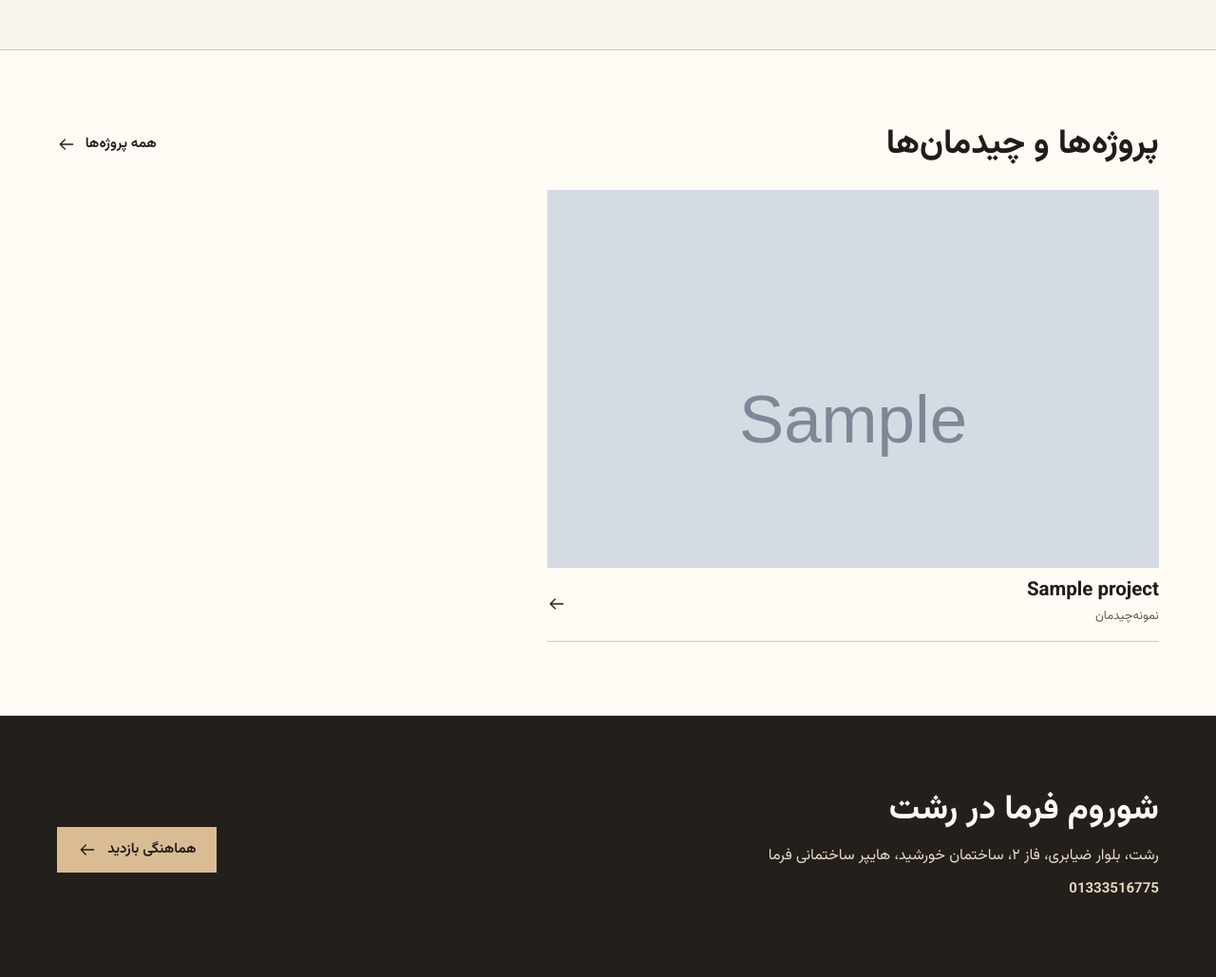
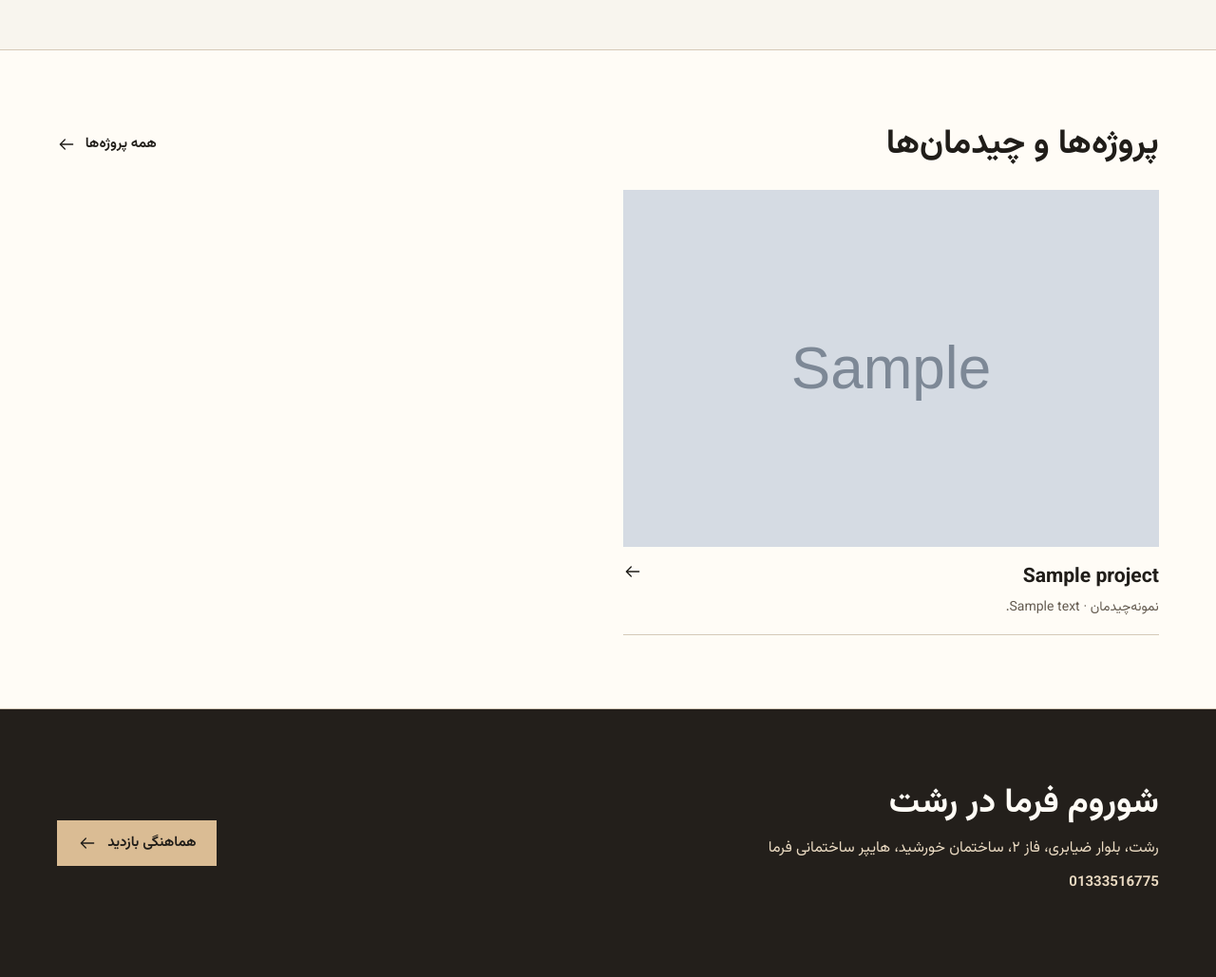
Before and after one commit to NoahProphet/forma, a Django app: page / in a window 1280 px wide. Shown: the part 1833-2862 px from the top of the page at 95% size. Run offline with Django 5.2, Linux system fonts and the light colour scheme; tables that the repository leaves empty hold one stand-in row (values such as "Sample post"); grey boxes marked "Sample" are stand-in pictures.

Commit message:
Align the HOME-04 project previews on a shared photographic grid

```diff
--- /dev/null
+++ b/static/css/home-projects.css
@@ -0,0 +1,42 @@
+.home-projects-heading {
+  display: grid;
+  grid-template-columns: minmax(0, 1fr) auto;
+  align-items: center;
+  gap: .75rem;
+  margin-block-end: clamp(1rem, 2vw, 1.75rem);
+}
+.home-projects-grid {
+  display: grid;
+  grid-template-columns: repeat(2, minmax(0, 1fr));
+  column-gap: clamp(1.25rem, 2.5vw, 2rem);
+}
+.home-project-card {
+  display: grid;
+  grid-row: span 3;
+  grid-template-rows: subgrid;
+  border-block-end: 1px solid var(--line);
+  overflow-wrap: anywhere;
+}
+.home-project-image {
+  display: grid;
+  grid-template: minmax(0, 1fr) / minmax(0, 1fr);
+  place-items: center;
+  aspect-ratio: 3 / 2;
+  overflow: hidden;
+  background: var(--stone);
+}
+.home-project-image img { inline-size: 100%; block-size: 100%; object-fit: cover; }
+.home-project-title {
+  display: grid;
+  grid-template-columns: minmax(0, 1fr) auto;
+  align-items: start;
+  gap: .75rem;
+  padding-block-start: 1rem;
+}
+.home-project-title h3 { font-size: clamp(1.1rem, 1.65vw, 1.45rem); line-height: 1.5; }
+.home-project-summary { padding-block: .25rem 1rem; color: var(--muted); font-size: var(--text-meta); }
+@media (max-width: 42rem) {
+  .home-projects-grid { grid-template-columns: minmax(0, 1fr); gap: 1.5rem; }
+  .home-project-card { grid-row: auto; grid-template-rows: auto auto auto; gap: 0; }
+  .home-projects-heading h2 { font-size: clamp(1.25rem, 5.2vw, 1.5rem); }
+}
--- a/templates/home.html
+++ b/templates/home.html
@@ -3,7 +3,10 @@
 {% block page_type %}place{% endblock %}
 {% block taste_meta %}<meta name="page-type" content="place"><meta name="page-kind" content="place">{% endblock %}
 {% block body_class %}home-page{% endblock %}
-{% block page_scripts %}{% if kitchen %}<link rel="stylesheet" href="{% static 'css/kitchen.css' %}?v=2"><script defer src="{% static 'js/kitchen.js' %}?v=2"></script>{% endif %}{% endblock %}
+{% block page_scripts %}
+  {% if projects %}<link rel="stylesheet" href="{% static 'css/home-projects.css' %}">{% endif %}
+  {% if kitchen %}<link rel="stylesheet" href="{% static 'css/kitchen.css' %}?v=2"><script defer src="{% static 'js/kitchen.js' %}?v=2"></script>{% endif %}
+{% endblock %}
 {% block content %}
 <section class="hero" aria-labelledby="hero-heading" data-enter>
   <picture class="hero-media">
@@ -48,13 +51,13 @@
 {% endif %}
 
 {% if projects %}
-<section class="home-projects" aria-labelledby="projects-heading">
+<section class="home-projects" id="home-04" aria-labelledby="projects-heading">
   <div class="wrap home-section">
-    <div class="section-heading">
+    <header class="home-projects-heading">
       <h2 id="projects-heading">پروژه‌ها و چیدمان‌ها</h2>
       <a class="text-link" href="{% url 'projects' %}">همه پروژه‌ها {% include "partials/icon.html" with name="arrow" %}</a>
-    </div>
-    <div class="project-grid">{% for item in projects %}{% include "partials/project-card.html" %}{% endfor %}</div>
+    </header>
+    <div class="home-projects-grid">{% for item in projects %}{% include "partials/home-project-card.html" with item=item only %}{% endfor %}</div>
   </div>
 </section>
 {% endif %}
--- /dev/null
+++ b/templates/partials/home-project-card.html
@@ -0,0 +1,12 @@
+<a class="home-project-card" href="{{ item.get_absolute_url }}">
+  <div class="home-project-image">
+    {% with cover=item.card_image|default:item.image %}
+    {% if cover %}<img src="{{ cover.url }}" width="1000" height="667" alt="" loading="lazy" decoding="async">{% else %}<span class="media-empty">تصویر پروژه در دسترس نیست</span>{% endif %}
+    {% endwith %}
+  </div>
+  <div class="home-project-title">
+    <h3>{{ item.title }}</h3>
+    {% include "partials/icon.html" with name="arrow" %}
+  </div>
+  <p class="home-project-summary">{% if item.is_demo %}نمونه‌چیدمان{% if item.summary %} · {% endif %}{% endif %}{{ item.summary }}</p>
+</a>
```
